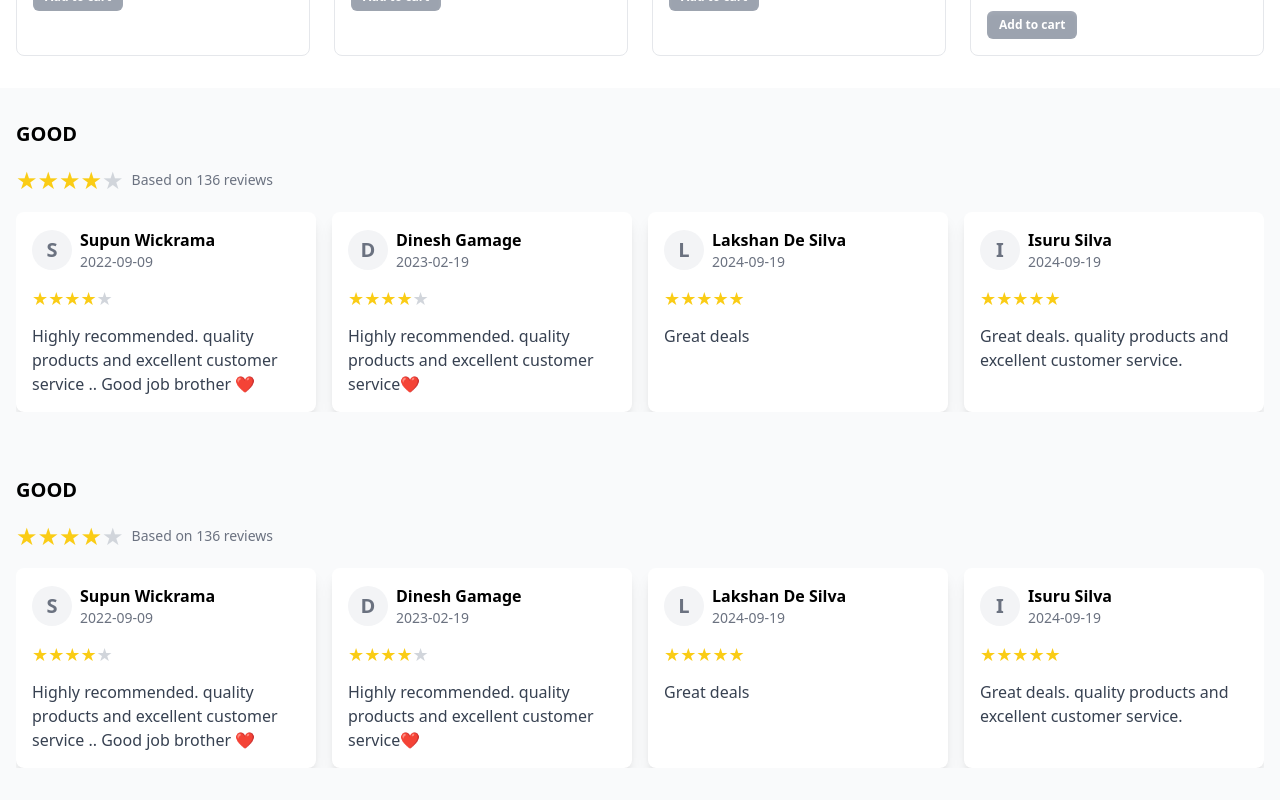
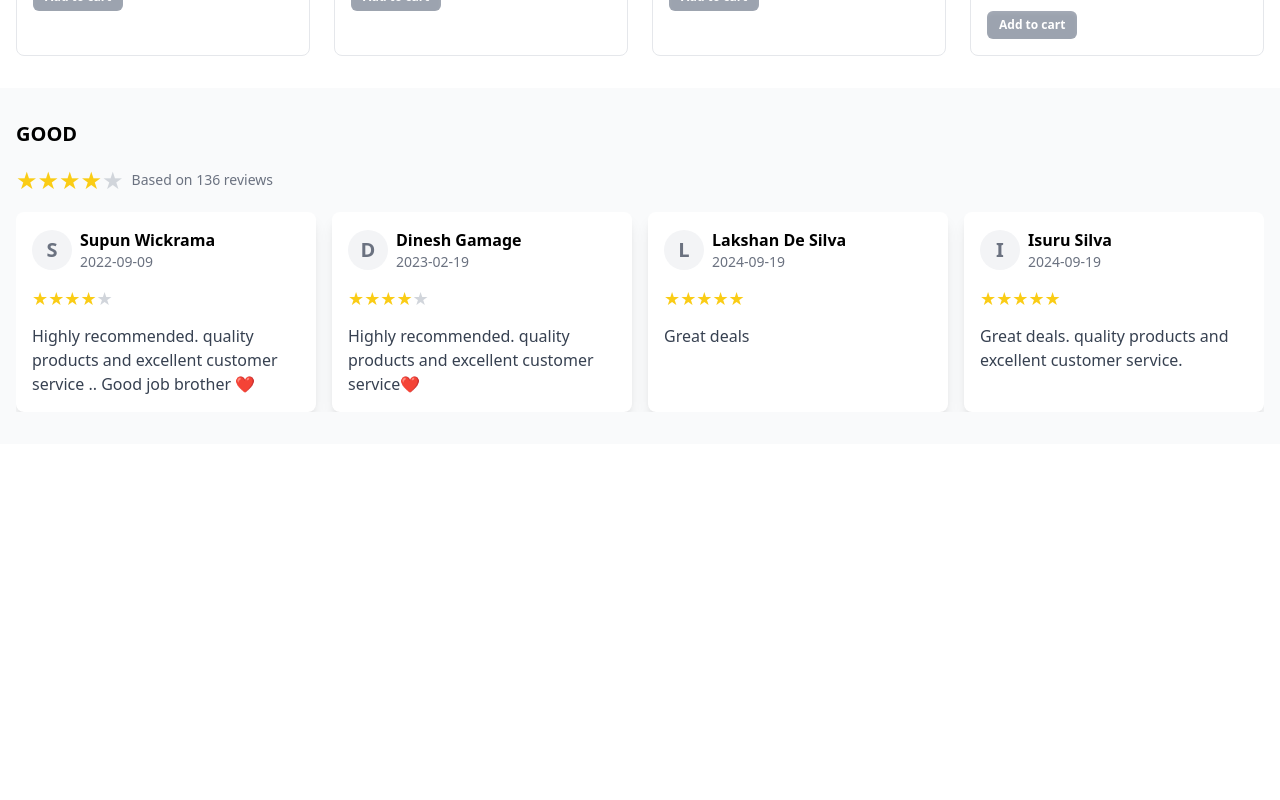
Before and after one commit to vinod281/tech_web, a React (Create React App) app: page / in a window 1280 px wide. Shown: the part 2656-3456 px from the top of the page. After the commit the page ends 3100 px from the top, so only its background shows below. Built offline with nearby package versions, Linux system fonts and the light colour scheme.

Commit message:
Update home

```diff
--- a/src/pages/Home/Home.jsx
+++ b/src/pages/Home/Home.jsx
@@ -38,7 +38,7 @@ function Home() {
             <Carousel />
             <ProductCards />
             <Reviews />
-            <Reviews />
+
 
         </>
     )
```
